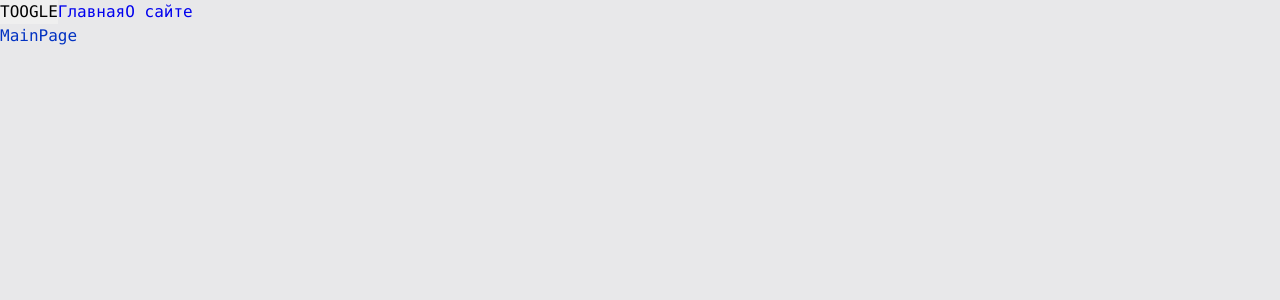
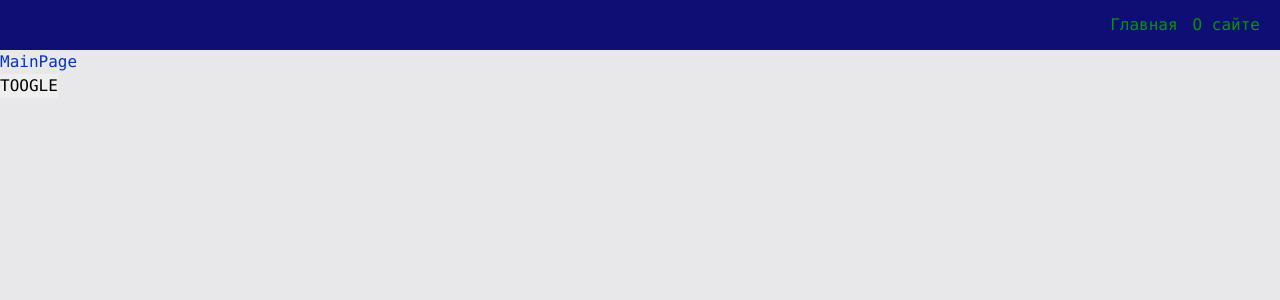
Before and after one commit to marinaDiubailo/production-project, a React app: page / in a window 1280 px wide. Shown: the top 300 px of the page. Built offline with nearby package versions, Linux system fonts and the light colour scheme.

Commit message:
add NavBar widget and ui AppLink

```diff
--- a/src/app/App.tsx
+++ b/src/app/App.tsx
@@ -1,6 +1,6 @@
-import { Link } from 'react-router-dom';
 import { useTheme } from 'app/providers/ThemeProvider';
 import { classNames } from 'shared/lib/classNames/classNames';
+import { NavBar } from 'widgets/NavBar';
 import { AppRouter } from './providers/Router';
 import './styles/index.scss';
 
@@ -9,10 +9,9 @@
 
 	return (
 		<div className={classNames('App', {}, [theme])}>
+			<NavBar />
+			<AppRouter />
 			<button onClick={toogleTheme}>TOOGLE</button>
-			<Link to={'/'}>Главная</Link>
-			<Link to={'/about'}>О сайте</Link>
-			<AppRouter />
 		</div>
 	);
 };
--- a/src/app/providers/Router/index.ts
+++ b/src/app/providers/Router/index.ts
@@ -1,2 +1 @@
-import AppRouter from './ui/AppRouter';
-export { AppRouter };
+export { AppRouter } from './ui/AppRouter';
--- a/src/app/providers/Router/ui/AppRouter.tsx
+++ b/src/app/providers/Router/ui/AppRouter.tsx
@@ -2,7 +2,7 @@
 import { Route, Routes } from 'react-router-dom';
 import { routeConfig } from 'shared/config/routeConfig/routeConfig';
 
-const AppRouter = () => {
+export const AppRouter = () => {
 	return (
 		<Suspense fallback={<div>Loading...</div>}>
 			<Routes>
@@ -17,5 +17,3 @@
 		</Suspense>
 	);
 };
-
-export default AppRouter;
--- a/src/app/styles/themas/dark.scss
+++ b/src/app/styles/themas/dark.scss
@@ -1,6 +1,10 @@
 .App.dark {
 	--bg-color: #0e0e75;
+	--inverted-bg-color: #e8e8ea;
 
 	--primary-color: #049604;
 	--secondary-color: #04ff04;
+
+	--inverted-primary-color: #0232c2;
+	--inverted-secondary-color: #0449e0;
 }
--- a/src/app/styles/themas/normal.scss
+++ b/src/app/styles/themas/normal.scss
@@ -1,6 +1,10 @@
 .App.light {
 	--bg-color: #e8e8ea;
+	--inverted-bg-color: #0e0e75;
 
 	--primary-color: #0232c2;
 	--secondary-color: #0449e0;
+
+	--inverted-primary-color: #049604;
+	--inverted-secondary-color: #04ff04;
 }
--- a/src/app/styles/variables/global.scss
+++ b/src/app/styles/variables/global.scss
@@ -8,4 +8,7 @@
 	--font-size-l: 24px;
 	--font-line-l: 32px;
 	--font-l: var(--font-size-l) / var(--font-line-l) var(--font-family-main);
+
+	//sizes
+	--navbar-height: 50px;
 }
--- a/src/shared/lib/classNames/classNames.ts
+++ b/src/shared/lib/classNames/classNames.ts
@@ -2,12 +2,12 @@
 
 export function classNames(
 	cls: string,
-	mods: Mods,
-	additional: string[]
+	mods: Mods = {},
+	additional: string[] = []
 ): string {
 	return [
 		cls,
-		...additional,
+		...additional.filter(Boolean),
 		Object.entries(mods)
 			.filter(([_, value]) => Boolean(value))
 			.map(([cls]) => cls),
--- /dev/null
+++ b/src/shared/ui/AppLink/AppLink.module.scss
@@ -0,0 +1,10 @@
+.app-link {
+	color: var(--primary-color);
+}
+
+.primary {
+	color: var(--primary-color);
+}
+.secondary {
+	color: var(--inverted-primary-color);
+}
--- /dev/null
+++ b/src/shared/ui/AppLink/AppLink.tsx
@@ -0,0 +1,32 @@
+import { FC } from 'react';
+import { Link, LinkProps } from 'react-router-dom';
+import { classNames } from 'shared/lib/classNames/classNames';
+import cls from './AppLink.module.scss';
+
+export enum AppLinkTheme {
+	PRIMARY = 'primary',
+	SECONDARY = 'secondary',
+}
+interface AppLinkProps extends LinkProps {
+	className?: string;
+	theme?: AppLinkTheme;
+}
+
+export const AppLink: FC<AppLinkProps> = props => {
+	const {
+		to,
+		className,
+		children,
+		theme = AppLinkTheme.PRIMARY,
+		...otherProps
+	} = props;
+	return (
+		<Link
+			to={to}
+			className={classNames(cls['app-link'], {}, [className, cls[theme]])}
+			{...otherProps}
+		>
+			{children}
+		</Link>
+	);
+};
--- /dev/null
+++ b/src/widgets/NavBar/index.ts
@@ -0,0 +1 @@
+export { NavBar } from './ui/NavBar';
--- /dev/null
+++ b/src/widgets/NavBar/ui/NavBar.module.scss
@@ -0,0 +1,15 @@
+.navbar {
+	width: 100%;
+	height: var(--navbar-height);
+	background: var(--inverted-bg-color);
+	display: flex;
+	align-items: center;
+	padding: 20px;
+}
+
+.links {
+	margin-left: auto;
+	.main-link {
+		margin-right: 15px;
+	}
+}
--- /dev/null
+++ b/src/widgets/NavBar/ui/NavBar.tsx
@@ -0,0 +1,31 @@
+import { FC } from 'react';
+import { classNames } from 'shared/lib/classNames/classNames';
+import { AppLink, AppLinkTheme } from 'shared/ui/AppLink/AppLink';
+
+import cls from './NavBar.module.scss';
+
+interface NavbarProps {
+	className?: string;
+}
+
+export const NavBar: FC<NavbarProps> = ({ className }) => {
+	return (
+		<div className={classNames(cls.navbar, {}, [className])}>
+			<div className={cls.links}>
+				<AppLink
+					theme={AppLinkTheme.SECONDARY}
+					className={cls['main-link']}
+					to={'/'}
+				>
+					Главная
+				</AppLink>
+				<AppLink
+					theme={AppLinkTheme.SECONDARY}
+					to={'/about'}
+				>
+					О сайте
+				</AppLink>
+			</div>
+		</div>
+	);
+};
```
